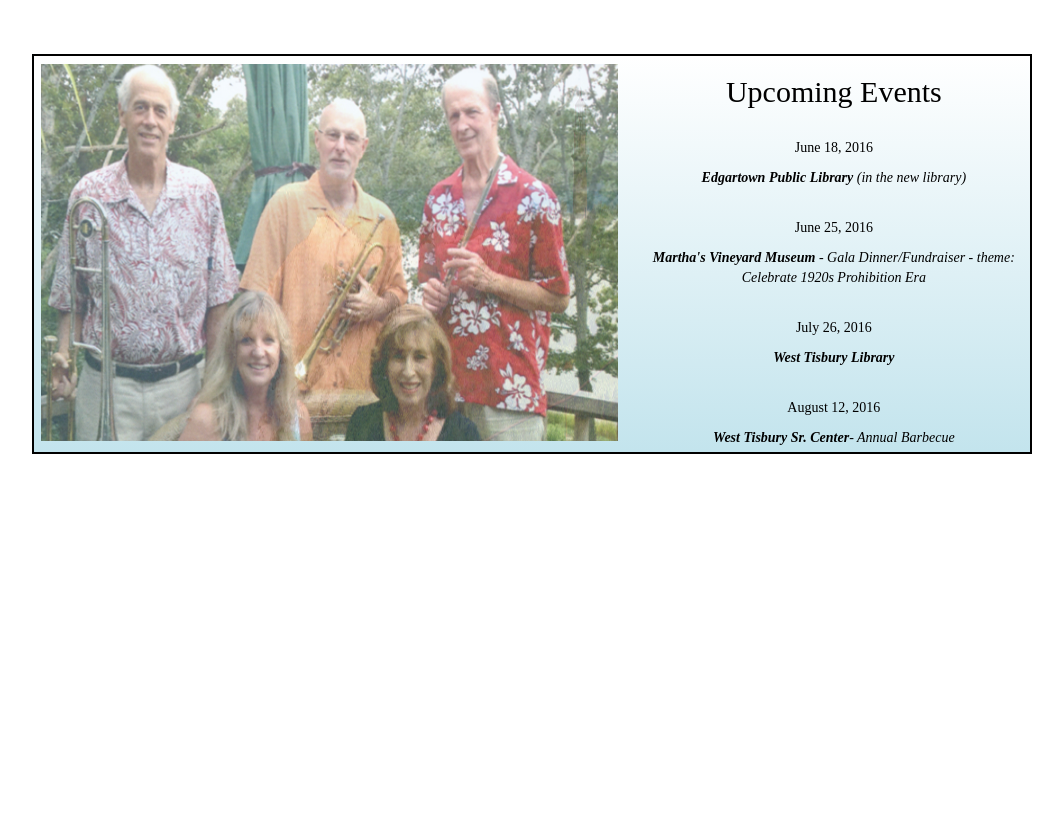
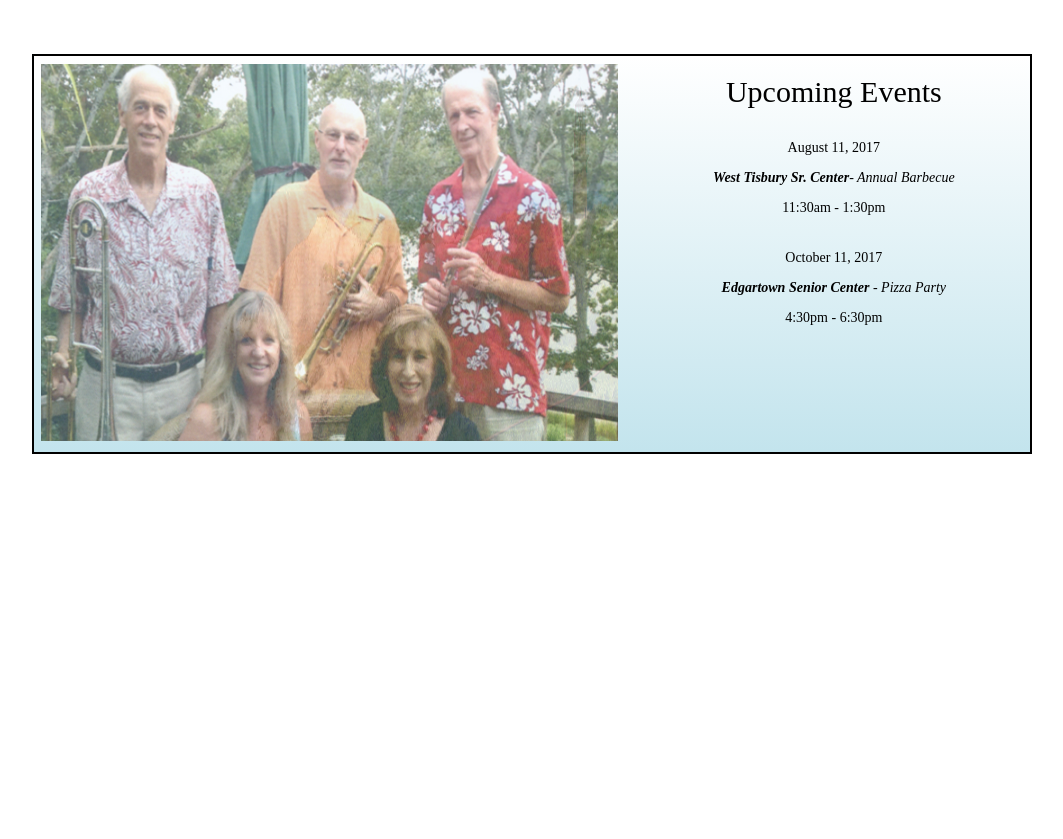
Before and after one commit to OggiDanailov/Long_point_five_2, a plain HTML site: page index.html in a window 1280 px wide. Shown: the part 3740-4579 px from the top of the page, without its empty margins (110-1173 px from the left). Drawn offline with nearby package versions, Linux system fonts and the light colour scheme.

Commit message:
coming events updated in july 2017

```diff
--- a/index.html
+++ b/index.html
@@ -536,17 +536,14 @@
 			<div id='header'>
 				<h2>Upcoming Events</h2>
 				<br>
-				<p>June 18, 2016</p>
-				<a class='playhouse' href="http://www.edgartownlibrary.org/" target="_blank"><p><b>Edgartown Public Library</b> (in the new library)</p></a>
+				<p>August 11, 2017</p>
+				<a class='playhouse' href="http://mvol.com/locations/tisbury-senior-center/" target="_blank"><p><b>West Tisbury Sr. Center</b>- Annual Barbecue</p></a>
+				<p> 11:30am - 1:30pm </p>
 				<br>
-				<p>June 25, 2016</p>
-				<a class='playhouse' href="http://www.mvmuseum.org/" target="_blank"><p><b>Martha's Vineyard Museum</b> - Gala Dinner/Fundraiser - theme: Celebrate 1920s Prohibition Era</p></a>
-				<br>
-				<p>July 26, 2016</p>
-				<a class='playhouse' href="http://westtisburylibrary.org/" target="_blank"><p><b>West Tisbury Library</b> </p></a>
-				<br>
-				<p>August 12, 2016</p>
-				<a class='playhouse' href="http://mvol.com/locations/tisbury-senior-center/" target="_blank"><p><b>West Tisbury Sr. Center</b>- Annual Barbecue</p></a>
+				<p>October 11, 2017</p>
+				<a class='playhouse' href="http://seniorcenter.us/sc/edgartown_council_on_aging_the_anchors_edgartown_ma" target="_blank"><p><b>Edgartown Senior Center </b>- Pizza Party</p></a>
+				<p>4:30pm - 6:30pm </p>
+
 
 
 			</div>
```
